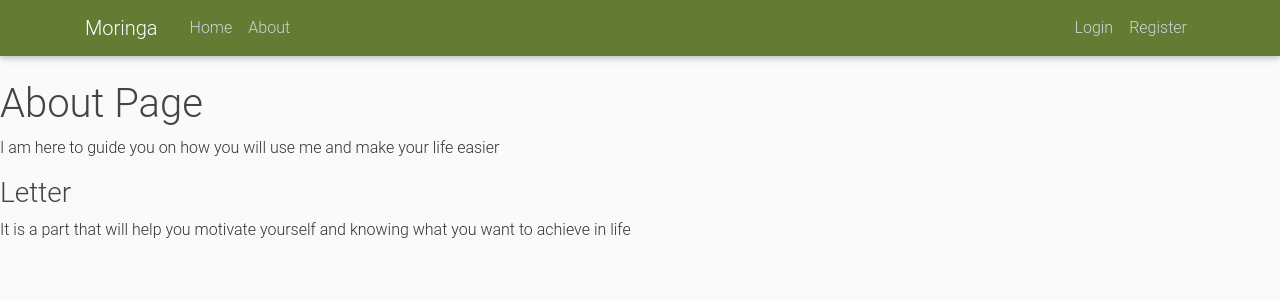
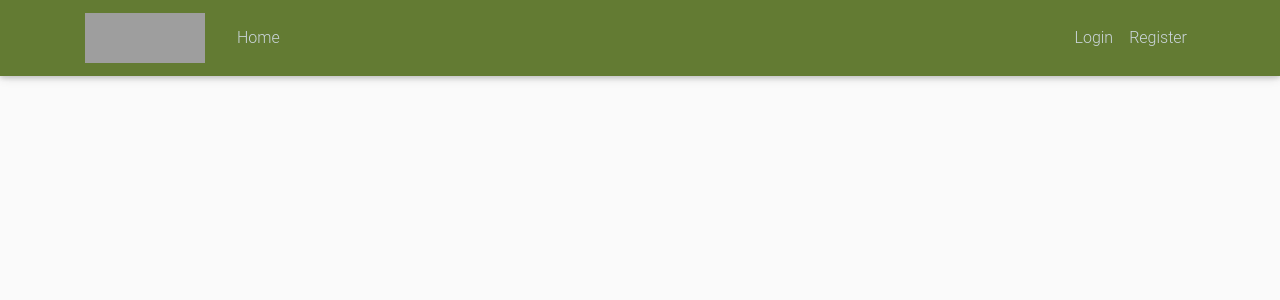
Before and after one commit to hamida-mstafa/Orientation-letters, a Flask app: page /about in a window 1280 px wide. Shown: the top 300 px of the page. Run offline with Flask 2, Linux system fonts and the light colour scheme; some libraries are stand-ins or nearby versions; grey boxes are pictures that could not be loaded.

Commit message:
save changes

```diff
--- a/app/__init__.py
+++ b/app/__init__.py
@@ -9,7 +9,6 @@ app = Flask(__name__)
 app.config['SECRET_KEY'] = '5791628bb0b13ce0c676dfde280ba245'
 app.config['SQLALCHEMY_DATABASE_URI'] = os.environ.get('DATABASE_URL')
 
-
 db = SQLAlchemy(app)
 migrate = Migrate(app, db)
 bcrypt = Bcrypt(app)
--- a/app/models.py
+++ b/app/models.py
@@ -17,6 +17,9 @@ class User(db.Model, UserMixin):
     password = db.Column(db.String(60), nullable=False)
     objectives = db.relationship("Objective", backref='author', lazy=True)
     letters = db.relationship("Letter", backref='author', lazy=True)
+    @login_manager.user_loader
+    def load_user(user_id):
+        return User.query.get(int(user_id))
 
     def __repr__(self):
         return f"User('{self.username}', '{self.email}', '{self.image_file}')"
--- a/app/routes.py
+++ b/app/routes.py
@@ -42,6 +42,7 @@ def login():
         return redirect(url_for('home'))
     form = LoginForm()
     if form.validate_on_submit():
+        print(form.email.data)
         user = User.query.filter_by(email=form.email.data).first()
         if user and bcrypt.check_password_hash(user.password, form.password.data):
             login_user(user, remember=form.remember.data)
@@ -79,10 +80,12 @@ def account():
     return render_template('account.html', title='Account',
                            image_file=image_file, form=form)
 
+@app.route("/letter")
+@login_required
 
-@app.route("/letter")
 def letter():
-    letters = Letter.query.filter_by(id=current_user.id)
+    print(current_user)
+    letters = Letter.query.filter_by(user_id=current_user.id)
     return render_template('letter.html', title='letter', letters = letters)
 
 
@@ -100,8 +103,9 @@ def create_letter():
 
 
 @app.route("/objective")
+@login_required
 def objective():
-    objectives = Objective.query.all()
+    objectives = Objective.query.filter_by(user_id=current_user.id)
     return render_template('objective.html', title='objective', objectives = objectives)
 
 
--- a/app/templates/about.html
+++ b/app/templates/about.html
@@ -1,7 +1,4 @@
 {% extends "layout.html" %}
 {% block content %}
-    <h1>About Page</h1>
-    <p>I am here to guide you on how you will use me and make your life easier</p>
-    <h3>Letter</h3>
-    <p>It is a part that will help you motivate yourself and knowing what you want to achieve in life </p>
+
 {% endblock content %}
--- a/app/templates/layout.html
+++ b/app/templates/layout.html
@@ -24,14 +24,16 @@
     <header class="site-header">
         <nav class="navbar navbar-expand-md navbar-dark bg-steel fixed-top">
             <div class="container">
-                <a class="navbar-brand mr-4" href="/">Moringa</a>
-                <button class="navbar-toggler" type="button" data-toggle="collapse" data-target="#navbarToggle" aria-controls="navbarToggle" aria-expanded="false" aria-label="Toggle navigation">
-            <span class="navbar-toggler-icon"></span>
-          </button>
+                <a class="navbar-brand mr-4" href="/"><img style="height: 50px; width: 120px;"
+                        src="https://moringaschool.com/static/img/main-logo.png" alt=""></a>
+                <button class="navbar-toggler" type="button" data-toggle="collapse" data-target="#navbarToggle"
+                    aria-controls="navbarToggle" aria-expanded="false" aria-label="Toggle navigation">
+                    <span class="navbar-toggler-icon"></span>
+                </button>
                 <div class="collapse navbar-collapse" id="navbarToggle">
                     <div class="navbar-nav mr-auto">
                         <a class="nav-item nav-link" href="{{ url_for('home') }}">Home</a>
-                        <a class="nav-item nav-link" href="{{ url_for('about') }}">About</a>
+                        <!-- <a class="nav-item nav-link" href="{{ url_for('about') }}">About</a> -->
                     </div>
                     <!-- Navbar Right Side -->
                     <div class="navbar-nav">
@@ -53,11 +55,14 @@
         <!-- JQuery -->
         <script type="text/javascript" src="https://cdnjs.cloudflare.com/ajax/libs/jquery/3.4.1/jquery.min.js"></script>
         <!-- Bootstrap tooltips -->
-        <script type="text/javascript" src="https://cdnjs.cloudflare.com/ajax/libs/popper.js/1.14.4/umd/popper.min.js"></script>
+        <script type="text/javascript"
+            src="https://cdnjs.cloudflare.com/ajax/libs/popper.js/1.14.4/umd/popper.min.js"></script>
         <!-- Bootstrap core JavaScript -->
-        <script type="text/javascript" src="https://cdnjs.cloudflare.com/ajax/libs/twitter-bootstrap/4.3.1/js/bootstrap.min.js"></script>
+        <script type="text/javascript"
+            src="https://cdnjs.cloudflare.com/ajax/libs/twitter-bootstrap/4.3.1/js/bootstrap.min.js"></script>
         <!-- MDB core JavaScript -->
-        <script type="text/javascript" src="https://cdnjs.cloudflare.com/ajax/libs/mdbootstrap/4.8.3/js/mdb.min.js"></script>
+        <script type="text/javascript"
+            src="https://cdnjs.cloudflare.com/ajax/libs/mdbootstrap/4.8.3/js/mdb.min.js"></script>
     </body>
 
 </html>
```
Also changed, not shown: app/templates/letter.html (+8 -3 lines), app/templates/login.html (+7 -5 lines), app/images/main-logo.png (added), app/static/profile_pics/3280c1234246eb8f.JPG (added), app/static/profile_pics/a6c8ebe623bbd35e.JPG (added), 1 other file.
